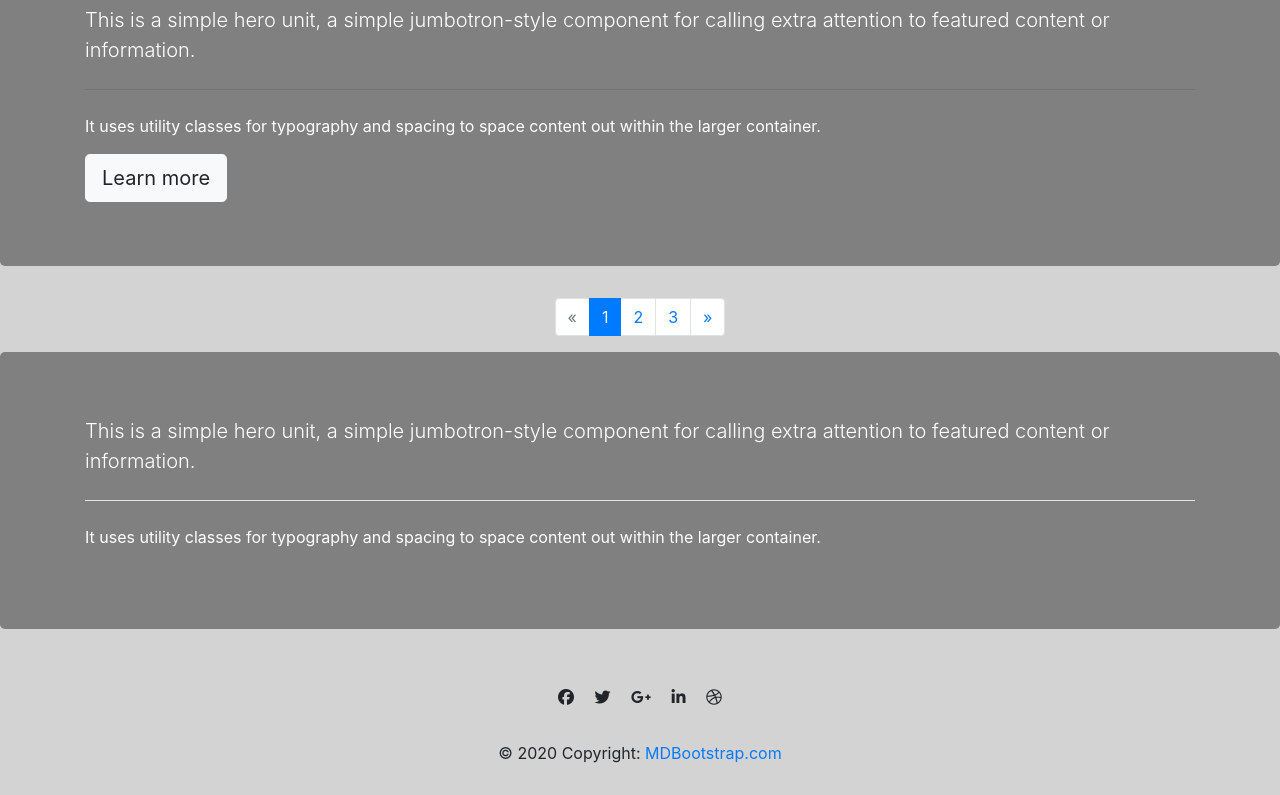
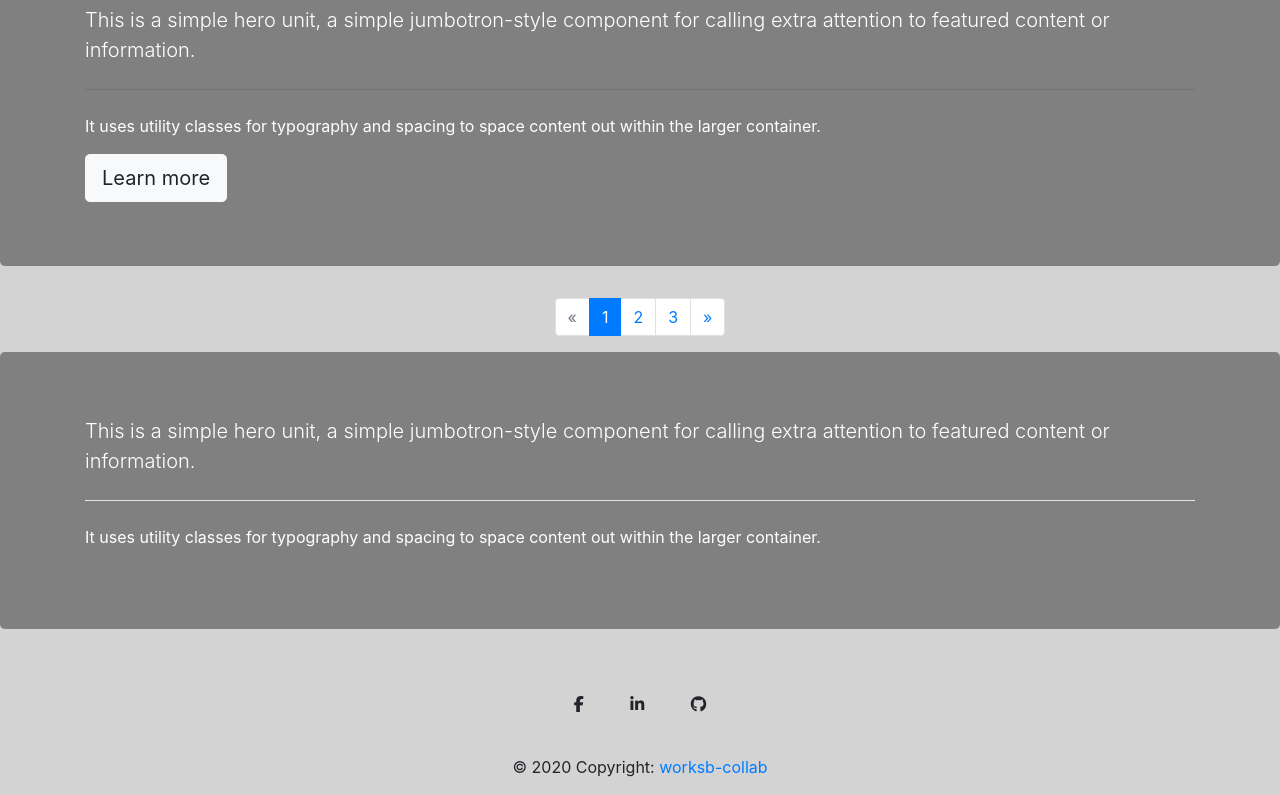
Before and after one commit to worksB-collab/worksB-collab.github.io, a plain HTML site: page index.html in a window 1280 px wide. Shown: the part 590-1385 px from the top of the page. Drawn offline with nearby package versions, Linux system fonts and the light colour scheme.

Commit message:
icons in footer fixed

```diff
--- a/index.html
+++ b/index.html
@@ -15,7 +15,7 @@
 <script src="https://stackpath.bootstrapcdn.com/bootstrap/4.4.1/js/bootstrap.min.js" integrity="sha384-wfSDF2E50Y2D1uUdj0O3uMBJnjuUD4Ih7YwaYd1iqfktj0Uod8GCExl3Og8ifwB6" crossorigin="anonymous">
 </script>
 <script src="https://use.fontawesome.com/998a965bb4.js"></script>
-<title>Hello, world!</title>
+<title>worksb-collab</title>
 </head>
 
 <body class>
@@ -144,28 +144,19 @@
             <!-- Social buttons -->
             <ul class="list-unstyled list-inline text-center">
                 <li class="list-inline-item">
-                    <a class="btn-floating btn-fb mx-1">
-                        <i class="fab fa-facebook"></i>
+                    <a class="btn-floating btn mx-1">
+                        <i class="fa fa-facebook-f"></i>
                     </a>
                 </li>
                 <li class="list-inline-item">
-                    <a class="btn-floating btn-tw mx-1">
-                        <i class="fab fa-twitter"> </i>
+                    <a class="btn-floating btn mx-1">
+                        <i class="fa fa-linkedin"></i>
                     </a>
                 </li>
+
                 <li class="list-inline-item">
-                    <a class="btn-floating btn-gplus mx-1">
-                        <i class="fab fa-google-plus-g"> </i>
-                    </a>
-                </li>
-                <li class="list-inline-item">
-                    <a class="btn-floating btn-li mx-1">
-                        <i class="fab fa-linkedin-in"> </i>
-                    </a>
-                </li>
-                <li class="list-inline-item">
-                    <a class="btn-floating btn-dribbble mx-1">
-                        <i class="fab fa-dribbble"> </i>
+                    <a class="btn-floating btn mx-1">
+                        <i class="fa fa-github"></i>
                     </a>
                 </li>
             </ul>
@@ -176,7 +167,7 @@
 
         <!-- Copyright -->
         <div class="footer-copyright text-center py-3">© 2020 Copyright:
-            <a href="https://mdbootstrap.com/"> MDBootstrap.com</a>
+            <a href="https://worksb-collab.github.io/"> worksb-collab</a>
         </div>
         <!-- Copyright -->
 
```
